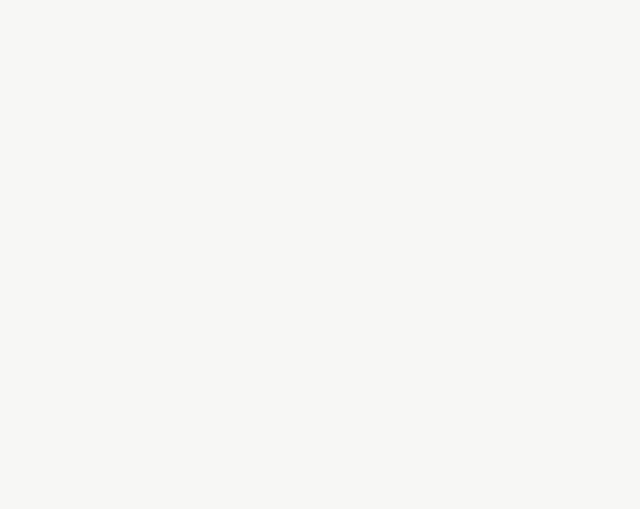
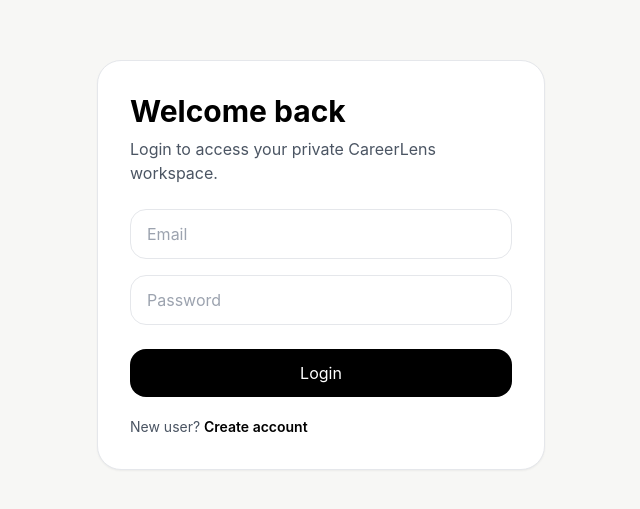
Before and after one commit to Jyo-08/CareerLens-AI, a React (Vite) app: page /login in a window 1280 px wide. Before the commit this address had no page. Shown: the part 135-644 px from the top of the page, without its empty margins (319-959 px from the left). Built offline with nearby package versions, Linux system fonts and the light colour scheme.

Commit message:
feat: complete CareerLens frontend MVP

```diff
--- a/package.json
+++ b/package.json
@@ -10,6 +10,7 @@
     "preview": "vite preview"
   },
   "dependencies": {
+    "@supabase/supabase-js": "^2.108.2",
     "lucide-react": "^1.21.0",
     "react": "^19.2.6",
     "react-dom": "^19.2.6",
--- a/src/App.jsx
+++ b/src/App.jsx
@@ -5,6 +5,8 @@
 import RecruiterAI from "./pages/RecruiterAI.jsx";
 import Roadmap from "./pages/Roadmap.jsx";
 import History from "./pages/History.jsx";
+import Login from "./pages/Login.jsx";
+import Signup from "./pages/Signup.jsx";
 
 function App() {
   return (
@@ -16,6 +18,8 @@
         <Route path="/recruiter-ai" element={<RecruiterAI />} />
         <Route path="/roadmap" element={<Roadmap />} />
         <Route path="/history" element={<History />} />
+        <Route path="/login" element={<Login />} />
+        <Route path="/signup" element={<Signup />} />
       </Routes>
     </BrowserRouter>
   );
--- a/src/pages/Home.jsx
+++ b/src/pages/Home.jsx
@@ -31,7 +31,7 @@
 
         <div className="mt-10">
           <Link
-            to="/upload"
+            to="/login"
             className="rounded-2xl bg-black px-8 py-4 text-white text-lg"
           >
             Get Started
--- /dev/null
+++ b/src/pages/Login.jsx
@@ -0,0 +1,44 @@
+import { Link, useNavigate } from "react-router-dom";
+
+function Login() {
+  const navigate = useNavigate();
+
+  return (
+    <div className="min-h-screen bg-[#f7f7f5] flex items-center justify-center px-6">
+      <div className="w-full max-w-md rounded-3xl bg-white border border-gray-200 p-8 shadow-sm">
+        <h1 className="text-3xl font-bold">Welcome back</h1>
+        <p className="mt-2 text-gray-600">
+          Login to access your private CareerLens workspace.
+        </p>
+
+        <input
+          className="mt-6 w-full rounded-2xl border px-4 py-3 outline-none focus:border-black"
+          placeholder="Email"
+          type="email"
+        />
+
+        <input
+          className="mt-4 w-full rounded-2xl border px-4 py-3 outline-none focus:border-black"
+          placeholder="Password"
+          type="password"
+        />
+
+        <button
+          onClick={() => navigate("/upload")}
+          className="mt-6 w-full rounded-2xl bg-black py-3 text-white"
+        >
+          Login
+        </button>
+
+        <p className="mt-5 text-sm text-gray-600">
+          New user?{" "}
+          <Link to="/signup" className="font-semibold text-black">
+            Create account
+          </Link>
+        </p>
+      </div>
+    </div>
+  );
+}
+
+export default Login;
--- /dev/null
+++ b/src/pages/Signup.jsx
@@ -0,0 +1,40 @@
+import { Link, useNavigate } from "react-router-dom";
+
+function Signup() {
+  const navigate = useNavigate();
+
+  return (
+    <div className="min-h-screen bg-[#f7f7f5] flex items-center justify-center px-6">
+      <div className="w-full max-w-md rounded-3xl bg-white border border-gray-200 p-8 shadow-sm">
+        <h1 className="text-3xl font-bold">Create Account</h1>
+
+        <input
+          className="mt-6 w-full rounded-2xl border px-4 py-3"
+          placeholder="Email"
+        />
+
+        <input
+          className="mt-4 w-full rounded-2xl border px-4 py-3"
+          placeholder="Password"
+          type="password"
+        />
+
+        <button
+          onClick={() => navigate("/login")}
+          className="mt-6 w-full rounded-2xl bg-black py-3 text-white"
+        >
+          Create Account
+        </button>
+
+        <p className="mt-5 text-sm text-gray-600">
+          Already have an account?{" "}
+          <Link to="/login" className="font-semibold text-black">
+            Login
+          </Link>
+        </p>
+      </div>
+    </div>
+  );
+}
+
+export default Signup;
```
Also changed, not shown: 1 other file (tests, documents, lock files or other folders).
